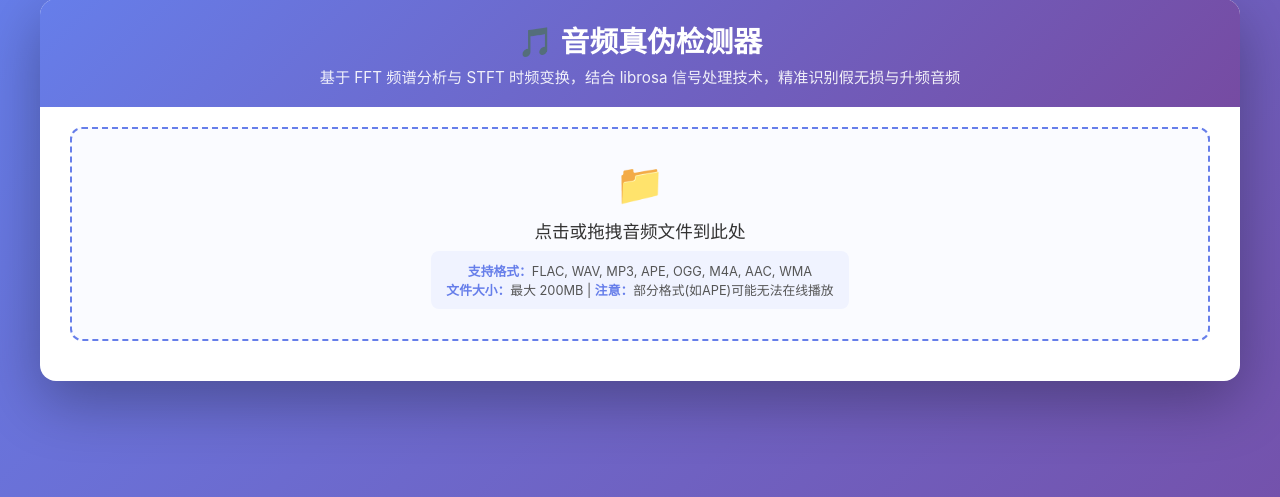
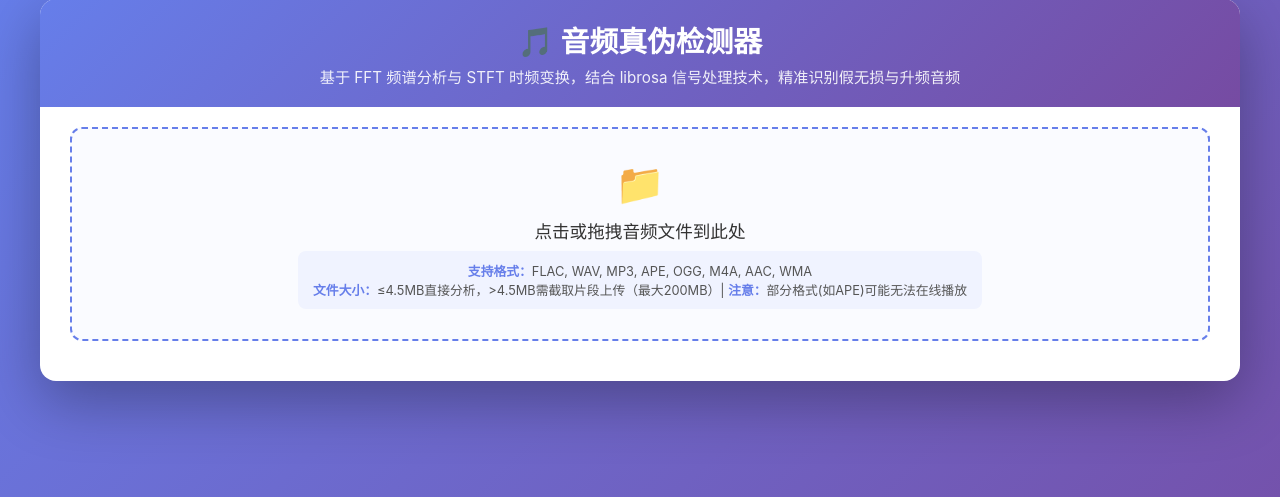
Before and after one commit to ZedeX/Fake-Audio-Analyzer, a Flask app: page / in a window 1280 px wide. Shown: the part 16-513 px from the top of the page. Run offline with Flask 3, Linux system fonts and the light colour scheme.

Commit message:
feat: 调整文件大小阈值为4.5MB，更新提示信息说明分段上传逻辑

```diff
--- a/templates/index.html
+++ b/templates/index.html
@@ -808,7 +808,7 @@
                     <div class="upload-subtext" id="uploadSubtext"></div>
                     <div class="upload-info">
                         <strong>支持格式：</strong>FLAC, WAV, MP3, APE, OGG, M4A, AAC, WMA<br>
-                        <strong>文件大小：</strong>最大 200MB | <strong>注意：</strong>部分格式(如APE)可能无法在线播放
+                        <strong>文件大小：</strong>≤4.5MB直接分析，>4.5MB需截取片段上传（最大200MB）| <strong>注意：</strong>部分格式(如APE)可能无法在线播放
                     </div>
                 </div>
 
@@ -1130,7 +1130,7 @@
             document.getElementById('uploadSubtext').textContent = `文件大小: ${fileSizeMB.toFixed(2)} MB`;
 
             // 小于3MB的文件直接上传，大于3MB的需要选择片段
-            if (fileSizeMB <= 3) {
+            if (fileSizeMB <= 4.5) {
                 analyzeBtn.style.display = 'block';
                 previewSection.classList.remove('active');
             } else {
```
